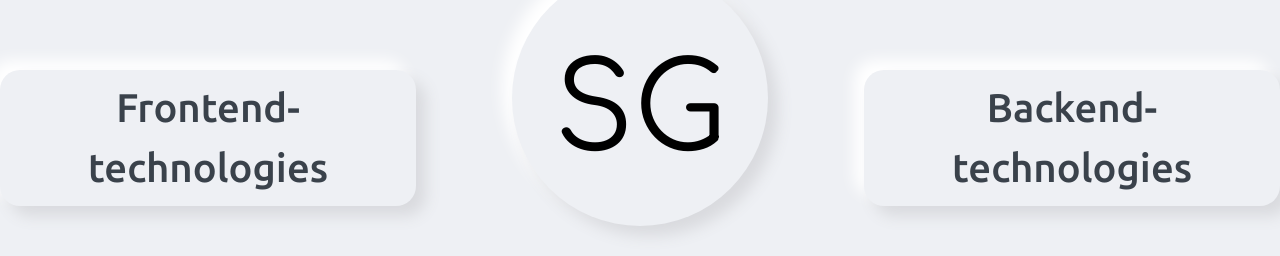
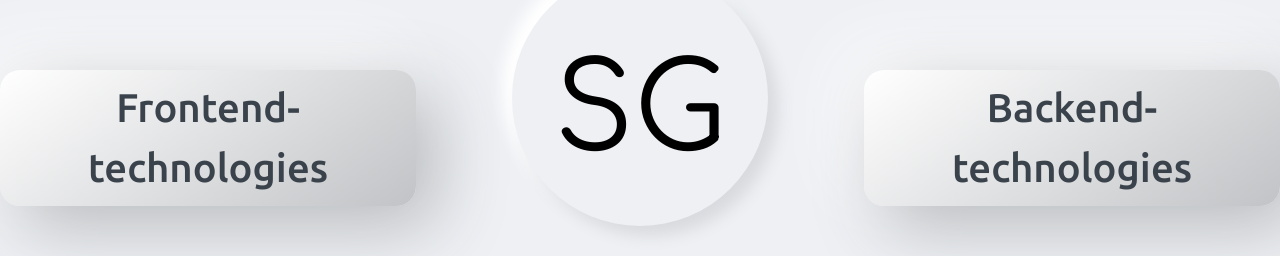
Before and after one commit to SharapaGorg/SharapaGorgSite, a Nuxt app: page / in a window 1280 px wide. Shown: the part 130-386 px from the top of the page. Built offline with nearby package versions, Linux system fonts and the light colour scheme; a web font is replaced by a local one.

Commit message:
some changes + I can not choice between two styles...

```diff
--- a/assets/css/main.css
+++ b/assets/css/main.css
@@ -34,7 +34,6 @@ html {
   margin-right: auto;
   border-radius: 100%;
   box-shadow: 9.91px 9.91px 15px #D9DADE, -9.91px -9.91px 15px #FFFFFF;
-  /*box-shadow: rgb(212, 214, 217) 7px 7px 14px inset, rgb(255, 255, 255) -7px -7px 14px inset;*/
 }
 
 .navigator-item {
@@ -73,11 +72,8 @@ html {
   text-align : center;
   margin-top : 100px;
   border-radius: 20px;
-  box-shadow: 9.91px 9.91px 15px #D9DADE, -9.91px -9.91px 15px #FFFFFF;
+  /*box-shadow: 9.91px 9.91px 15px #D9DADE, -9.91px -9.91px 15px #FFFFFF;*/
+  background: linear-gradient(145deg, #FFFFFF, #C1C3C6);
+  box-shadow: 19.82px 19.82px 71px #B7B9BC, -19.82px -19.82px 71px #FFFFFF;
   @apply px-4 py-2;
 }
-
-.contact-image {
-  margin-left : auto;
-  margin-right : auto;
-}
--- a/components/Contact.vue
+++ b/components/Contact.vue
@@ -29,3 +29,12 @@ export default {
 }
 
 </script>
+
+<style scoped>
+
+.contact-image {
+  margin-left : auto;
+  margin-right : auto;
+}
+
+</style>
```
